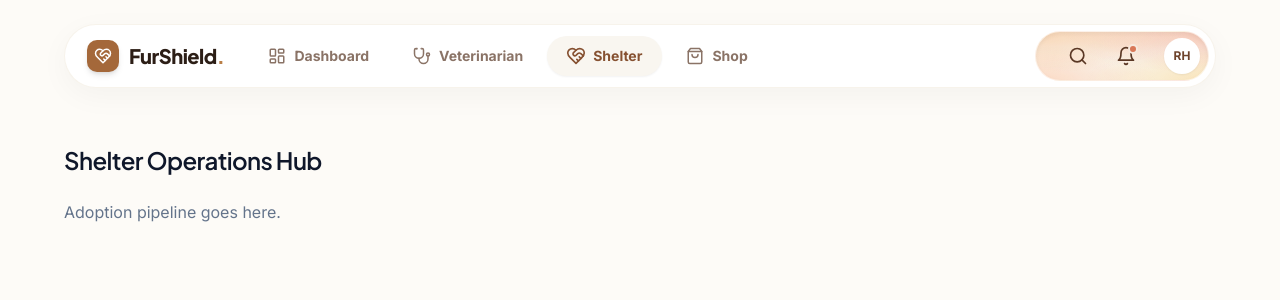
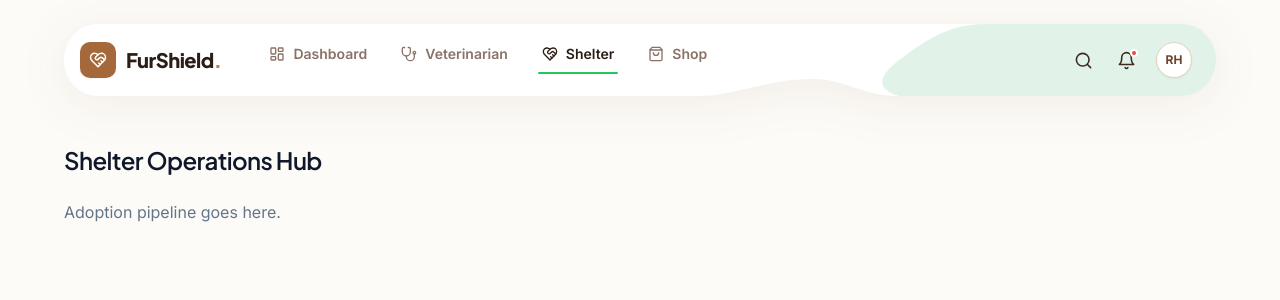
Before and after one commit to Aaliyanamir/Fur-Sheild, a React (Vite) app in the folder frontend/: page /shelter in a window 1280 px wide. Shown: the top 300 px of the page. Built offline with nearby package versions, Linux system fonts and the light colour scheme.

Commit message:
feat(ui): implement custom SVG geometry for navbar to achieve organic wavy curve

```diff
--- a/frontend/src/components/molecules/Navbar.jsx
+++ b/frontend/src/components/molecules/Navbar.jsx
@@ -14,12 +14,59 @@ export default function Navbar() {
   return (
     <div className="fixed top-6 left-0 right-0 z-50 flex justify-center px-4 pointer-events-none">
 
-      {/* Outer Crisp White Container (Image 2 style) */}
-      <header className="w-full max-w-6xl bg-white border border-camel-100/50 rounded-full shadow-[0_8px_30px_rgb(0,0,0,0.04)] p-1.5 flex items-center justify-between pointer-events-auto">
+      {/*
+        Fixed height wrapper — SVG dimensions are anchored to this.
+        The wave dip creates the visual depth that makes the logo/nav sit at different vertical levels.
+      */}
+      <header className="relative w-full max-w-6xl h-[72px] flex items-center pointer-events-auto">
 
-        {/* Left: Logo */}
-        <div className="flex-shrink-0 flex items-center gap-2.5 pl-4 pr-6">
-          <div className="w-8 h-8 rounded-[10px] bg-camel-600 flex items-center justify-center shadow-md">
+        {/* ── Custom SVG Container ────────────────────────────────────────
+            Two paths:
+            1. Main white shape — rounded pill left/right, organic wave dip at center-bottom.
+            2. Sage green zone — right-side organic blob for the action buttons, matching the
+               reference image's distinctive sage/mint right section.
+        ──────────────────────────────────────────────────────────────── */}
+        <svg
+          className="absolute inset-0 w-full h-full drop-shadow-[0_8px_24px_rgba(90,56,37,0.07)]"
+          viewBox="0 0 1200 72"
+          preserveAspectRatio="none"
+          xmlns="http://www.w3.org/2000/svg"
+        >
+          {/* Main white pill body with wave bottom */}
+          <path
+            d="
+              M36,0
+              H1164 C1184,0 1200,16 1200,36
+              C1200,56 1184,72 1164,72
+              H870
+              C830,72 815,55 780,55
+              C730,55 700,72 660,72
+              H36 C16,72 0,56 0,36
+              C0,16 16,0 36,0 Z
+            "
+            fill="white"
+          />
+          {/* Sage green right-side zone — matches reference image's tinted action area */}
+          <path
+            d="
+              M870,72
+              H1164 C1184,72 1200,56 1200,36
+              C1200,16 1184,0 1164,0
+              H960
+              C920,0 895,18 870,36
+              C848,52 845,65 870,72 Z
+            "
+            fill="#DCF0E4"
+            opacity="0.85"
+          />
+        </svg>
+
+        {/* ── Foreground Content ─────────────────────────────────────── */}
+        <div className="relative z-10 flex items-center w-full px-4">
+
+          {/* Logo — left section, sits at standard vertical center */}
+          <div className="flex-shrink-0 flex items-center gap-2.5 pr-8">
+            <div className="w-9 h-9 rounded-[10px] bg-camel-600 flex items-center justify-center shadow-sm">
               <HeartHandshake size={18} className="text-white" />
             </div>
             <span className="font-display font-extrabold text-xl text-espresso-900 tracking-tight">
@@ -27,8 +74,8 @@ export default function Navbar() {
             </span>
           </div>
 
-        {/* Center: Navigation */}
-        <nav className="hidden md:flex items-center gap-1">
+          {/* Nav — pushed slightly down by pb-3 to sit in the wave dip visually */}
+          <nav className="hidden md:flex items-center gap-0.5 flex-1 pb-3">
             {navItems.map((item) => {
               const Icon = item.icon;
               return (
@@ -36,16 +83,20 @@ export default function Navbar() {
                   key={item.name}
                   to={item.path}
                   className={({ isActive }) => cn(
-                  "group flex items-center gap-2 px-5 py-2.5 rounded-full text-sm font-bold transition-all duration-300",
+                    "group relative flex items-center gap-2 px-4 py-2 text-sm font-semibold transition-all duration-300",
                     isActive
-                    ? "bg-camel-50 text-camel-700 shadow-sm"
-                    : "text-espresso-500 hover:text-camel-600 hover:bg-camel-50/50"
+                      ? "text-espresso-900"
+                      : "text-espresso-500 hover:text-espresso-800"
                   )}
                 >
                   {({ isActive }) => (
                     <>
-                    <Icon size={18} className={cn("shrink-0 transition-transform", isActive ? "scale-110" : "group-hover:scale-110")} />
+                      <Icon size={16} className="shrink-0" />
                       <span>{item.name}</span>
+                      {/* Active underline — matching the reference image's green underline */}
+                      {isActive && (
+                        <span className="absolute -bottom-0.5 left-3 right-3 h-[2.5px] rounded-full bg-green-500" />
+                      )}
                     </>
                   )}
                 </NavLink>
@@ -53,22 +104,23 @@ export default function Navbar() {
             })}
           </nav>
 
-        {/* Right: Actions inside the Watercolor Wash Zone */}
-        <div className="flex items-center gap-3 pl-6 pr-2 py-1.5 ml-auto rounded-full bg-watercolor border border-white/50 shadow-inner">
-          <button className="p-2 text-camel-900 hover:text-camel-700 transition-colors rounded-full hover:bg-white/40">
-            <Search size={20} />
+          {/* Right actions — sit over the sage green SVG zone */}
+          <div className="flex items-center gap-2 ml-auto pr-2">
+            <button className="p-2 text-espresso-800 hover:text-camel-700 transition-colors rounded-full hover:bg-white/50">
+              <Search size={19} />
             </button>
 
-          <button className="relative p-2 text-camel-900 hover:text-camel-700 transition-colors rounded-full hover:bg-white/40">
-            <Bell size={20} />
-            <span className="absolute top-1.5 right-1.5 w-2.5 h-2.5 rounded-full bg-accent-500 border-2 border-[#f6e9de]"></span>
+            <button className="relative p-2 text-espresso-800 hover:text-camel-700 transition-colors rounded-full hover:bg-white/50">
+              <Bell size={19} />
+              <span className="absolute top-1.5 right-1.5 w-2 h-2 rounded-full bg-red-500 border-2 border-white" />
             </button>
 
-          <div className="w-9 h-9 rounded-full bg-white border-2 border-white flex items-center justify-center ml-2 cursor-pointer shadow-sm hover:scale-105 transition-transform">
+            <div className="w-9 h-9 rounded-full bg-white border border-camel-200 flex items-center justify-center cursor-pointer shadow-sm hover:scale-105 hover:shadow-md transition-all ml-1">
               <span className="text-xs font-black text-camel-800">RH</span>
             </div>
           </div>
 
+        </div>
       </header>
     </div>
   );
```
Lines whose indentation alone changed are shown as unchanged.
